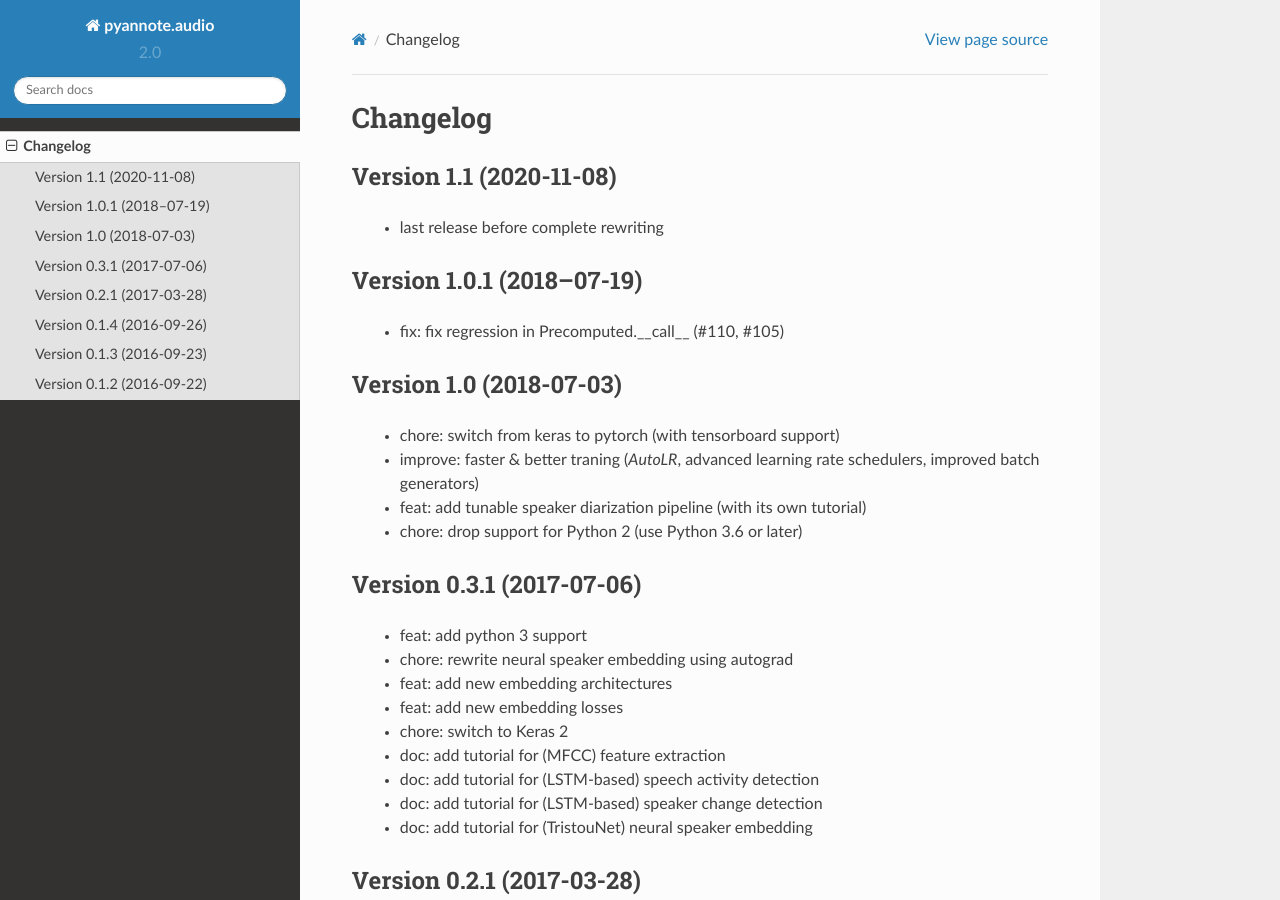
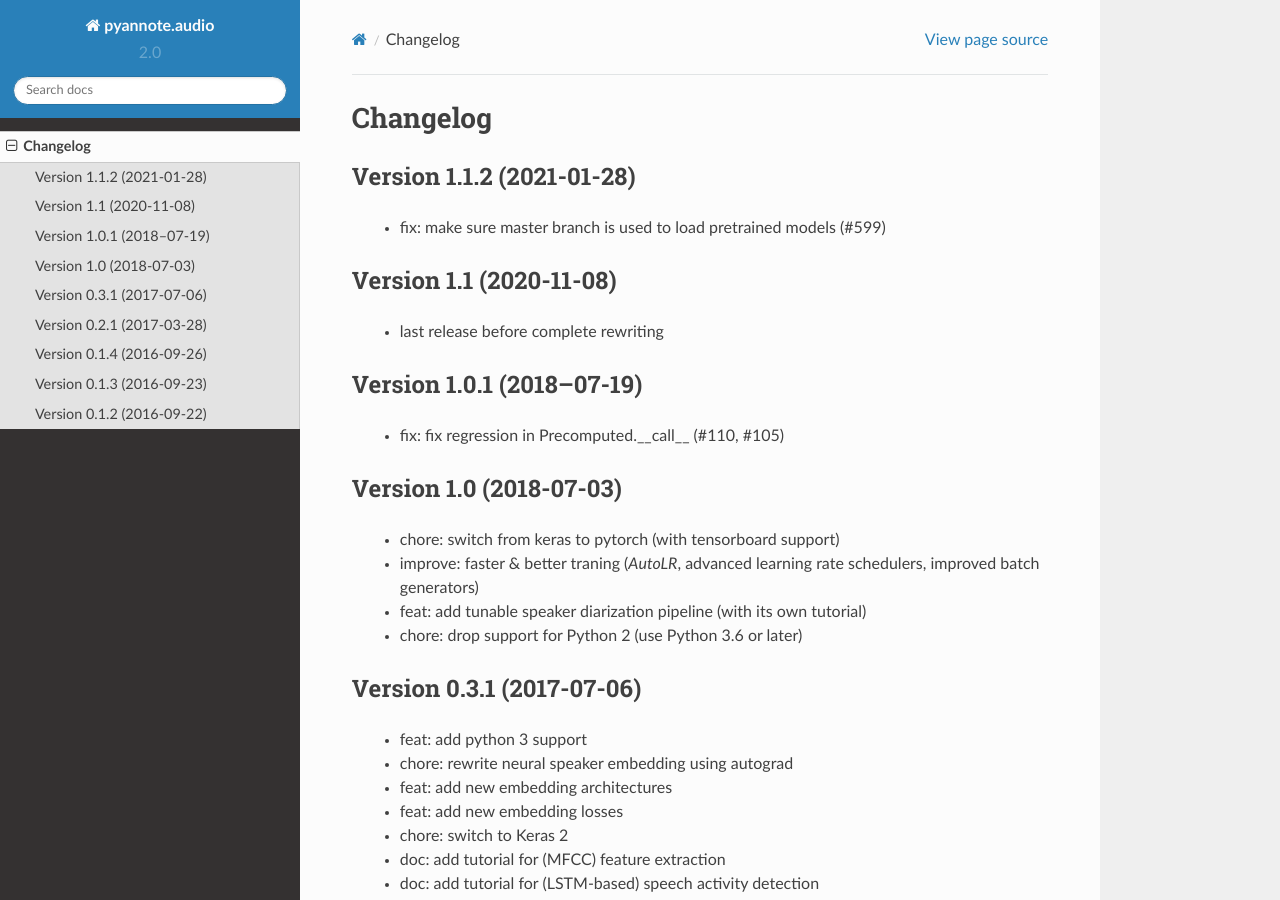
Before and after one commit to mahdeslami11/pyannote-audio, a Sphinx documentation site: the page built from doc/source/changelog.rst, in a window 1280 px wide and 900 px high. Built offline with Sphinx 7.4.7 and the Read the Docs theme 2.0.0, drawn with Linux system fonts in a browser that asks for light colours.

Commit message:
doc: update changelog

```diff
--- a/doc/source/changelog.rst
+++ b/doc/source/changelog.rst
@@ -1,6 +1,11 @@
 #########
 Changelog
 #########
+
+Version 1.1.2 (2021-01-28)
+~~~~~~~~~~~~~~~~~~~~~~~~~~
+
+  - fix: make sure master branch is used to load pretrained models (#599)
 
 Version 1.1 (2020-11-08)
 ~~~~~~~~~~~~~~~~~~~~~~~~
```
